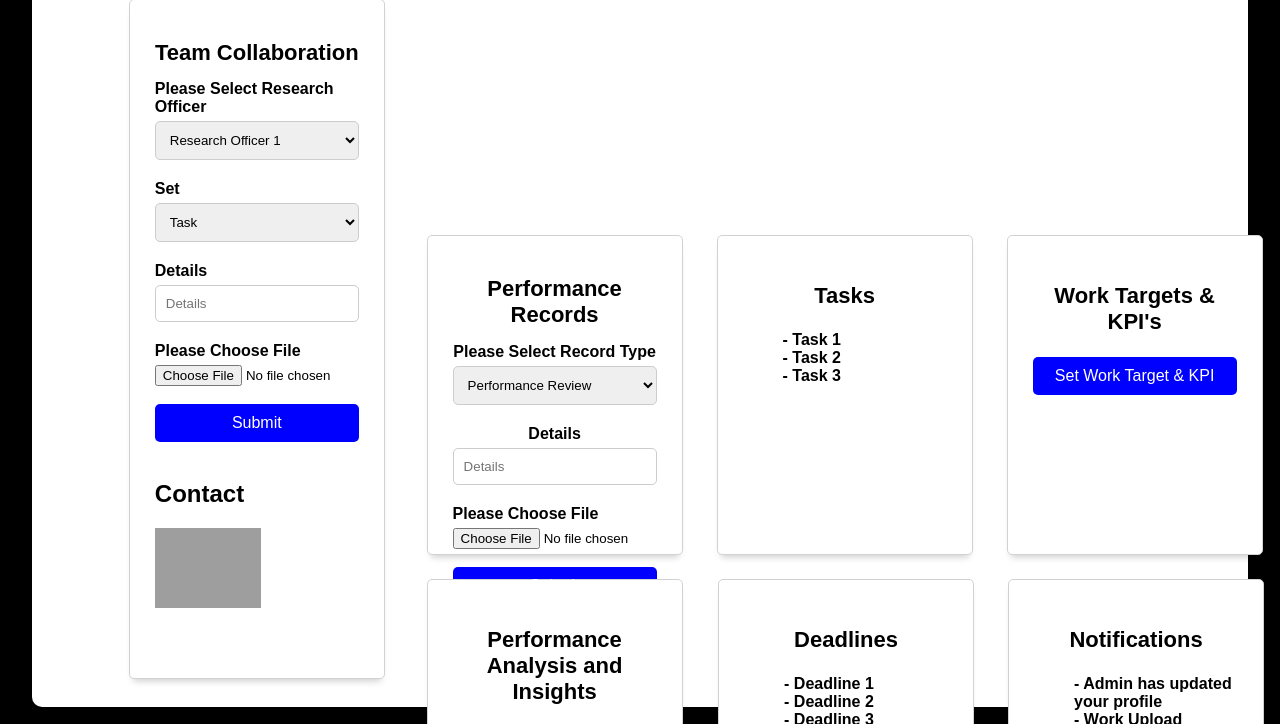
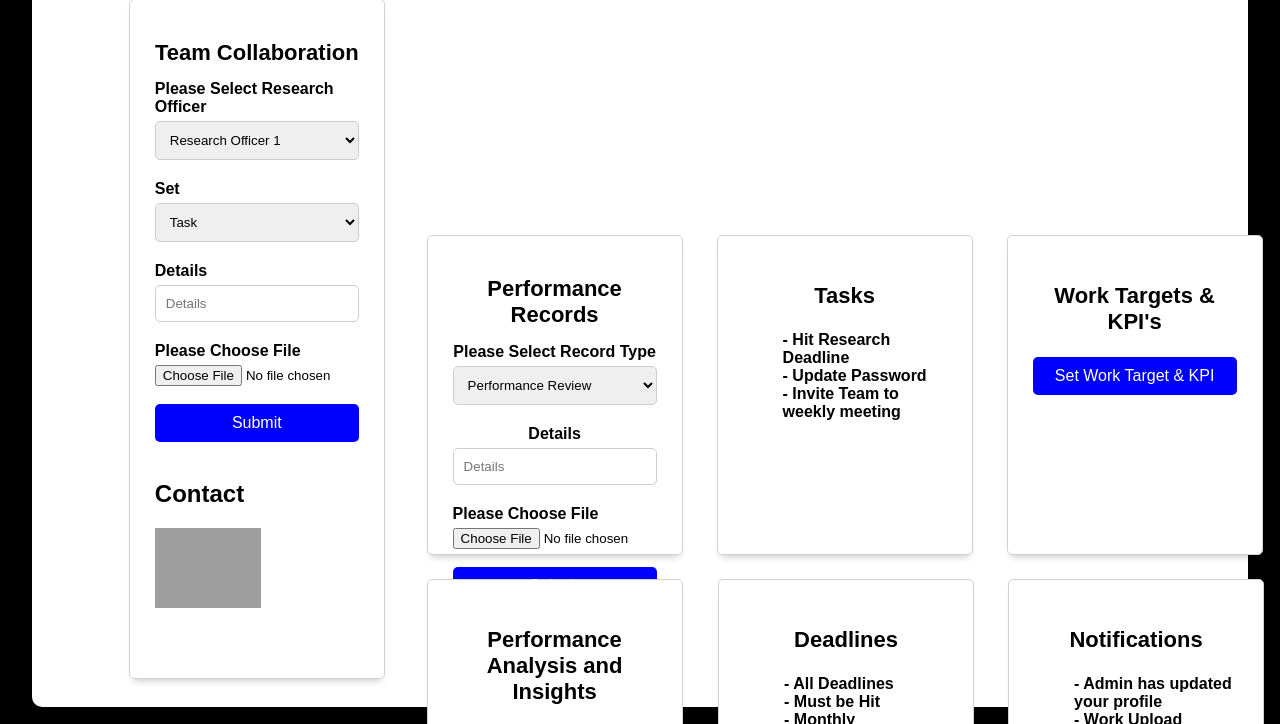
Before and after one commit to Group-36/MIROS, a PHP site: page /SupervisorDashboard.php in a window 1280 px wide. Shown: the part 143-867 px from the top of the page. Run offline with PHP 8.4, Linux system fonts and the light colour scheme; lists and menus that the app fills with data are empty; some libraries are stand-ins or nearby versions; grey boxes are pictures that could not be loaded.

Commit message:
Update SupervisorDashboard.php

```diff
--- a/SupervisorDashboard.php
+++ b/SupervisorDashboard.php
@@ -102,9 +102,9 @@
                   <div class="charts-card" style="margin-left: 30px;">
                     <p class="chart-title">Tasks</p>
                     <dl>
-                      <dd style="text-align: left;">- Task 1</dd>
-                      <dd style="text-align: left;">- Task 2</dd>
-                      <dd style="text-align: left;">- Task 3</dd>
+                      <dd style="text-align: left;">- Hit Research Deadline</dd>
+                      <dd style="text-align: left;">- Update Password</dd>
+                      <dd style="text-align: left;">- Invite Team to weekly meeting</dd>
                     </dl>
                   </div>
                 </th>
@@ -159,9 +159,9 @@
                   <div class="charts-card" style="margin-left: -20.2vw;">
                     <p class="chart-title">Deadlines</p>
                     <dl>
-                      <dd style="text-align: left;">- Deadline 1</dd>
-                      <dd style="text-align: left;">- Deadline 2</dd>
-                      <dd style="text-align: left;">- Deadline 3</dd>
+                      <dd style="text-align: left;">- All Deadlines</dd>
+                      <dd style="text-align: left;">- Must be Hit</dd>
+                      <dd style="text-align: left;">- Monthly</dd>
                     </dl>
                     <div id="reminders-warnings-chart"></div>
                   </div>
```
